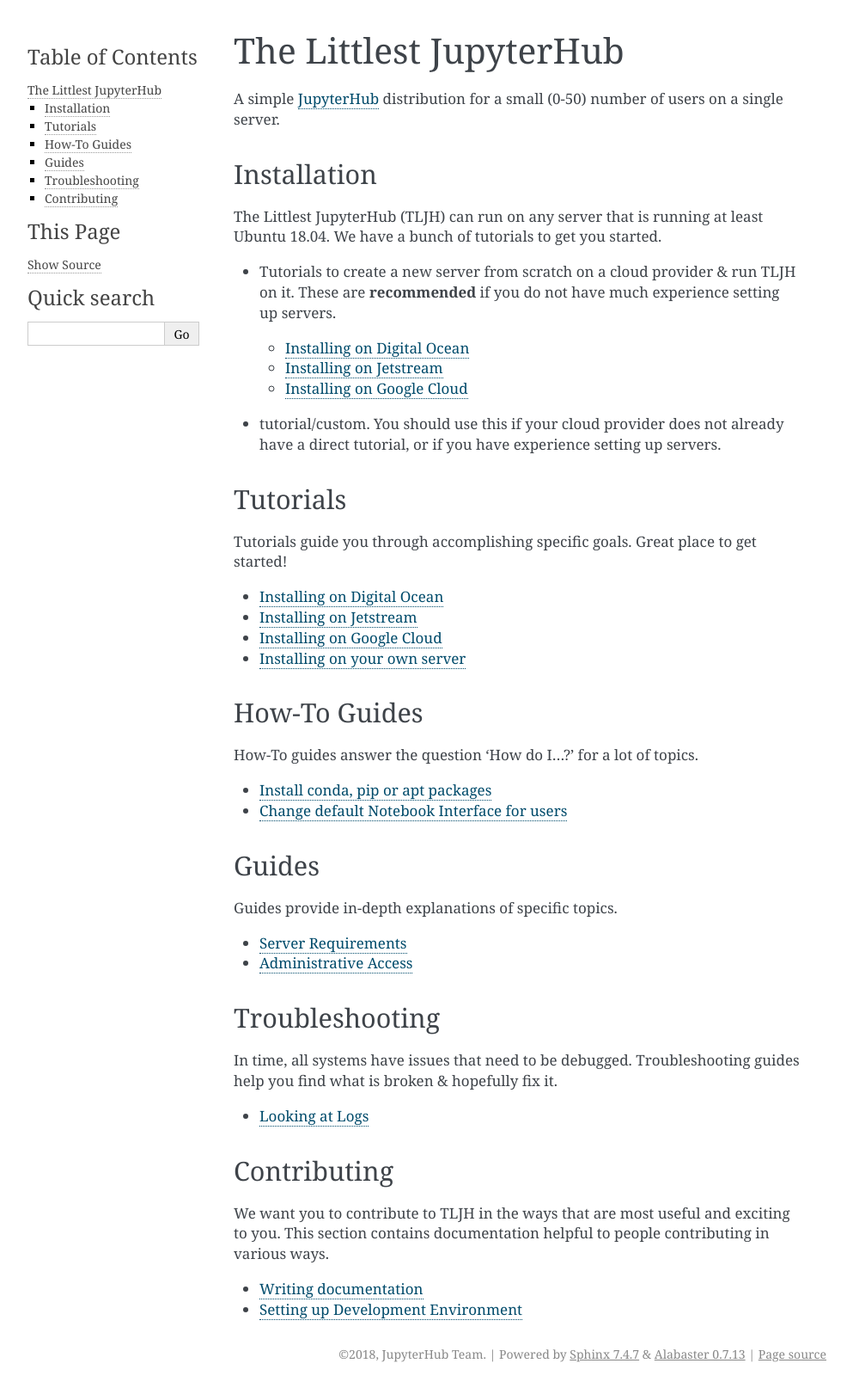
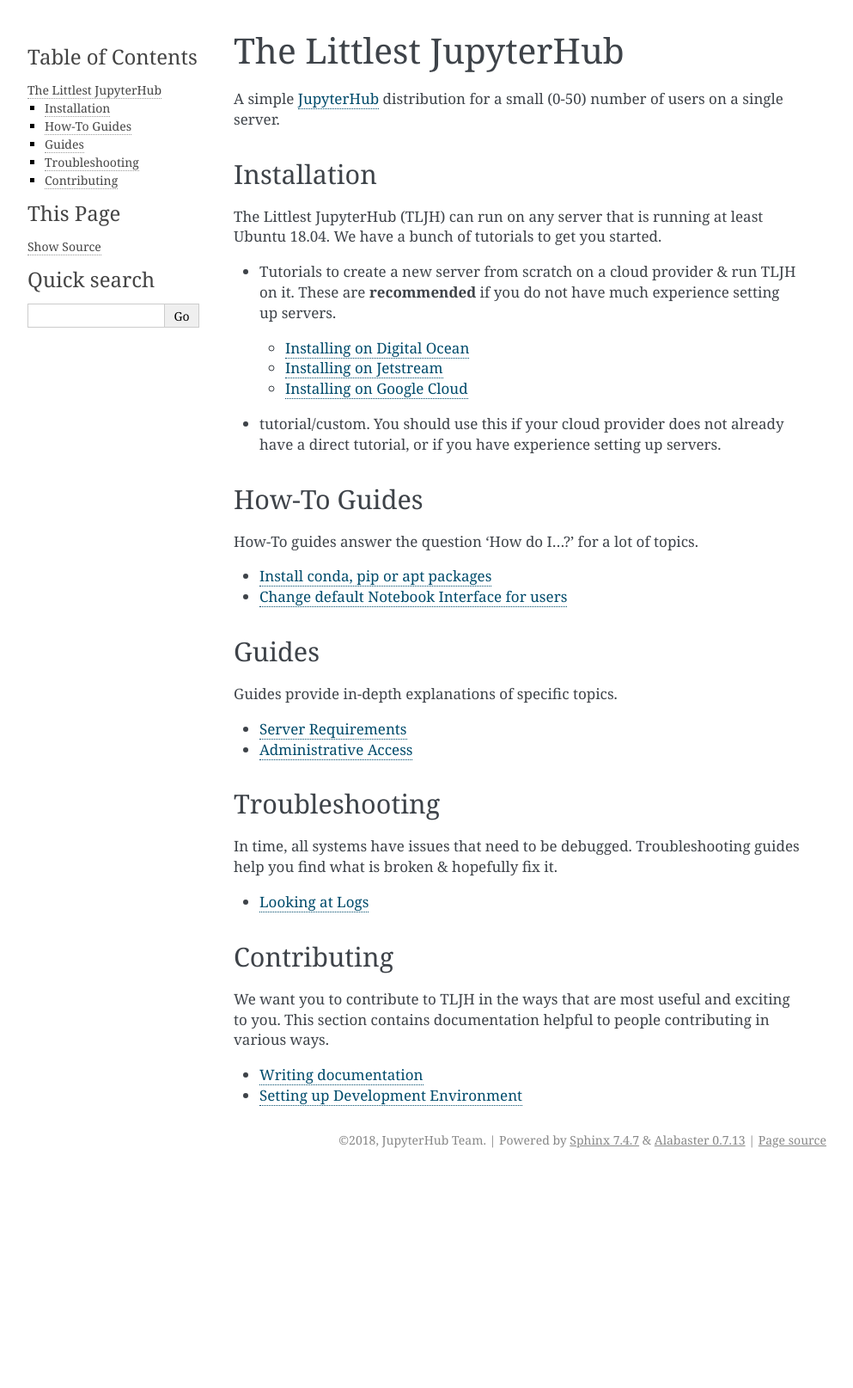
Before and after one commit to jupyterhub/the-littlest-jupyterhub, a Sphinx documentation site: the page built from docs/index.rst, in a window 1280 px wide. Shown: the whole page at 86% size, without its empty margins (148-1141 px from the left). Built offline with Sphinx 7.4.7, drawn with Linux system fonts in a browser that asks for light colours; comment, search, counter and statistics services are not loaded; after the commit the page ends 1365 px from its top, so only the background shows below that.

Commit message:
Remove extra 'tutorial' section in the Index

```diff
--- a/docs/index.rst
+++ b/docs/index.rst
@@ -25,20 +25,6 @@
 - :ref:`tutorial/custom`.
   You should use this if your cloud provider does not already have a direct tutorial,
   or if you have experience setting up servers.
-
-Tutorials
-=========
-
-Tutorials guide you through accomplishing specific goals. Great place to get
-started!
-
-.. toctree::
-   :titlesonly:
-
-   tutorials/digitalocean
-   tutorials/jetstream
-   tutorials/google
-   tutorials/custom
 
 How-To Guides
 =============
```
